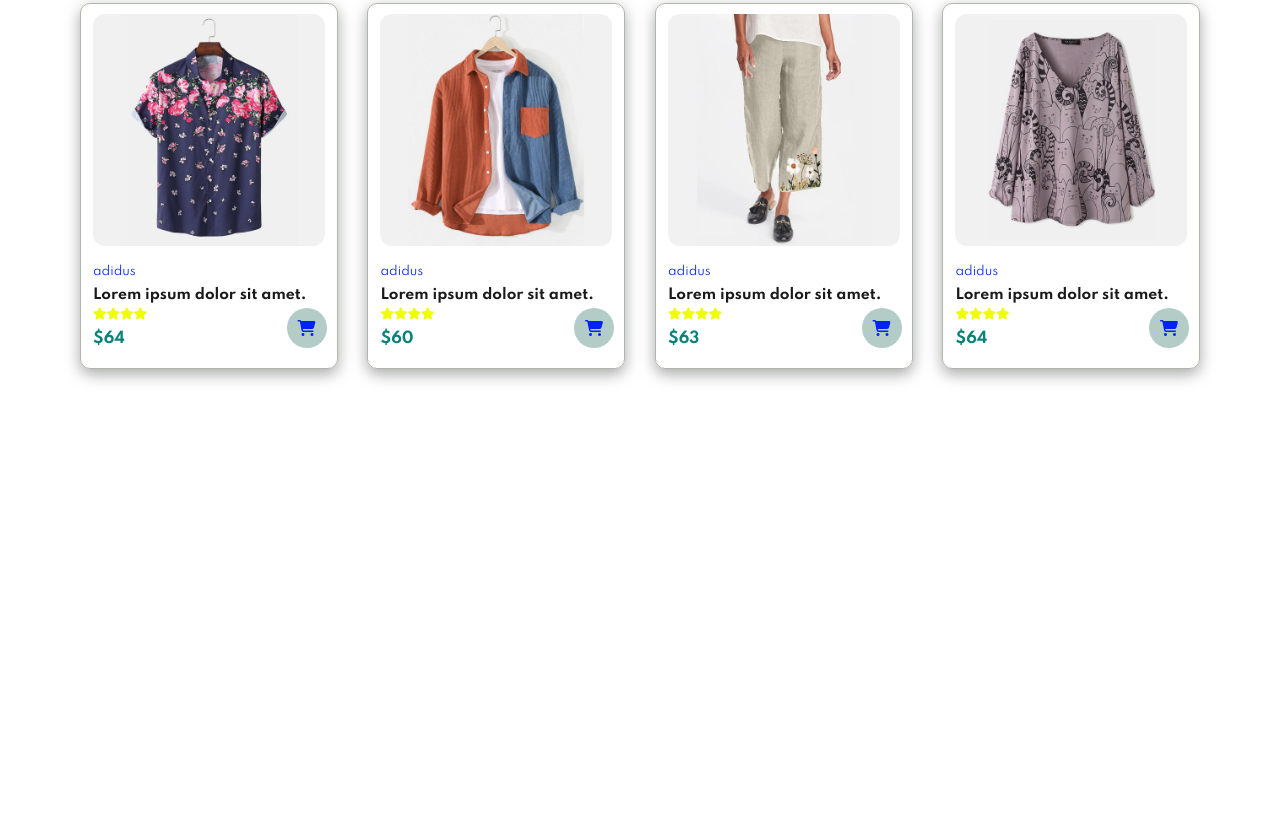
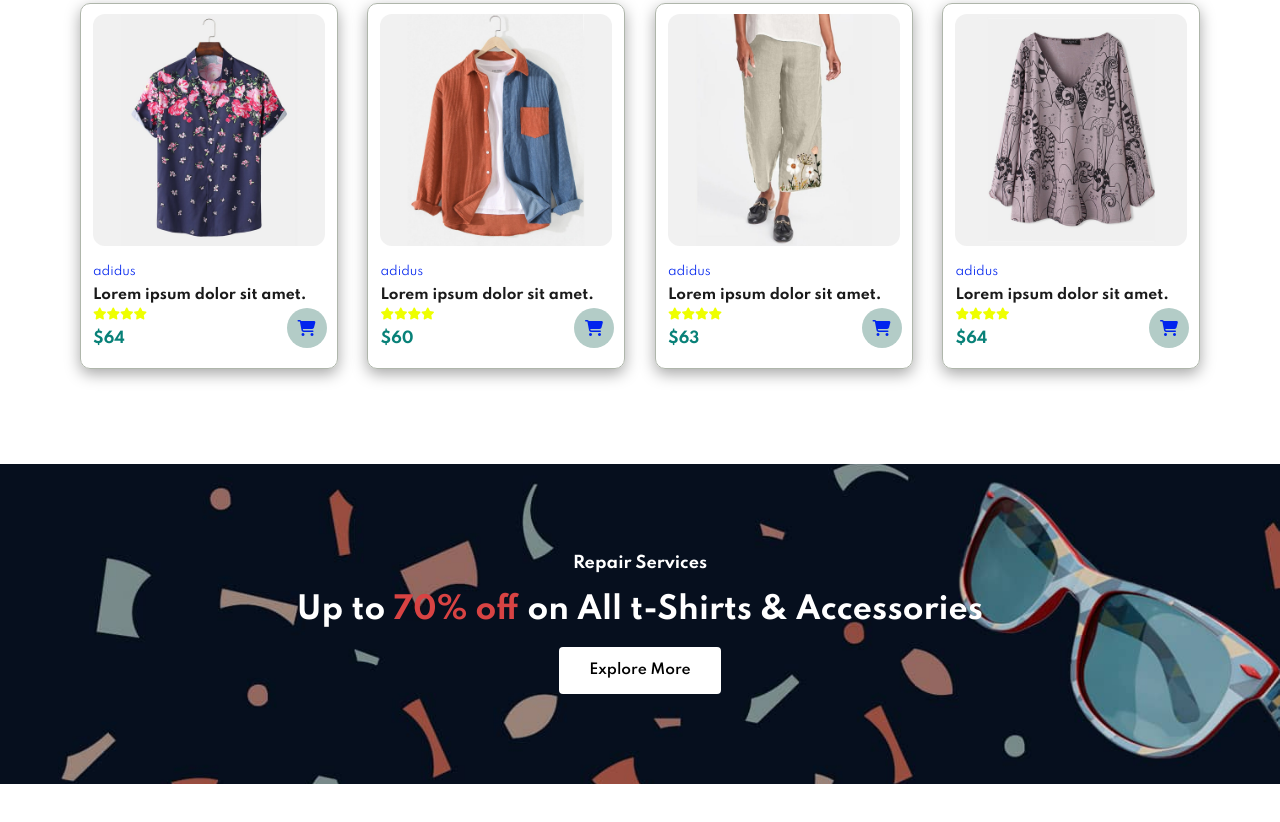
Before and after one commit to berasumit611/JavaScript-Ecommerce, a website built with Vite: page index.html in a window 1280 px wide. Shown: the part 1651-2473 px from the top of the page. Before the commit the page ends 2075 px from the top, so only its background shows below. Built offline with nearby package versions, Linux system fonts and the light colour scheme.

Commit message:
Call to action banner section added

```diff
--- a/index.html
+++ b/index.html
@@ -3,7 +3,7 @@
   <head>
     <meta charset="UTF-8" />
 
-    <link rel="icon" type="image/svg+xml" href="#" />
+    <link rel="icon" type="image/svg+xml" href="public/vite.svg" />
 
     <meta name="viewport" content="width=device-width, initial-scale=1.0" />
 
@@ -185,6 +185,15 @@
    </section>
    <!-- feature products section end -->
 
+   <!-- call to action banner start-->
+   <section id="banner" class="section-m1">
+    <h4>Repair Services</h4>
+    <h2>Up to <span>70% off</span> on All t-Shirts & Accessories</h2>
+    <button class="normal">Explore More</button>
+   </section>
+   <!-- call to action banner end-->
+
+
 
 
 
--- a/style.css
+++ b/style.css
@@ -42,6 +42,28 @@ body {
 .section-m1 {
   /* section margin */
   margin: 40px 0;
+}
+
+button.normal{
+   /*buttonglobalstyling*/
+   font-size: 14px;
+   font-weight: 600;
+   padding: 15px 30px;
+   color: #000000;
+   background-color: white;
+   border-radius: 4px;
+   -webkit-border-radius: 4px;
+   -moz-border-radius: 4px;
+   -ms-border-radius: 4px;
+   -o-border-radius: 4px;
+   cursor: pointer;
+   border: none;
+   outline: none;
+   transition: 0.2s;
+   -webkit-transition: 0.2s;
+   -moz-transition: 0.2s;
+   -ms-transition: 0.2s;
+   -o-transition: 0.2s;
 }
 /* ----global variable end--- */
 
@@ -305,3 +327,41 @@ box-shadow: rgba(0, 0, 0, 0.35) 0px 5px 15px;
 }
 
 /* feature products section end */
+
+/* call to action banner start */
+#banner{
+  display: flex;
+  flex-direction: column;
+  justify-content: center;
+  align-items: center;
+  text-align: center;
+
+  background-image: url("img/banner/b2.jpg");
+  width: 100%;
+  height: 40vh;
+  background-position: center;
+  background-size: cover;
+
+
+
+}
+#banner h4{
+  color: #fff;
+  font-size: 16px;
+}
+#banner h2{
+  color: white;
+  font-size: 30px;
+  padding: 10px 0;
+}
+#banner h2  span{
+  color: rgb(216, 67, 67);
+}
+/* button global styling (look above)⬆⬆ */
+
+#banner button:hover{
+  /* adding hover effect to button */
+  background-color:#088178 ;
+  color:#fff;
+}
+/* call to action banner end */
```
